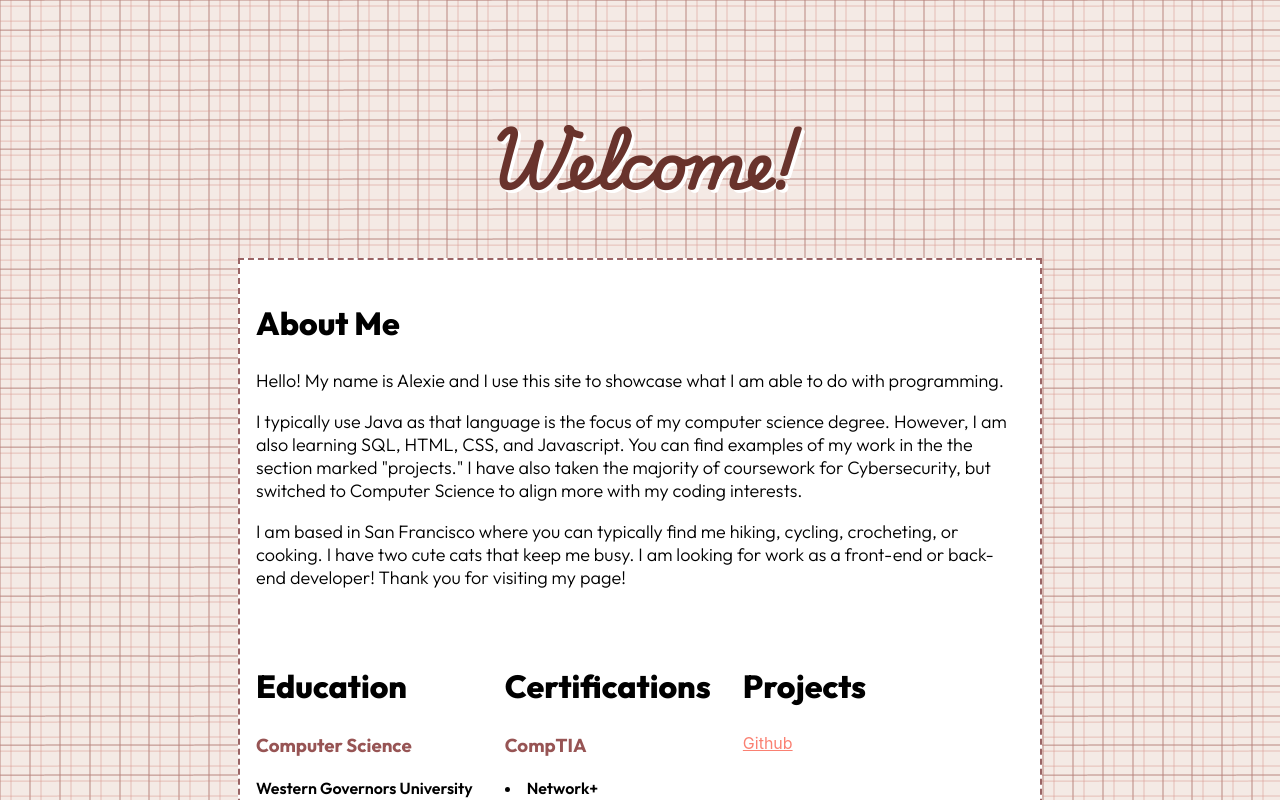
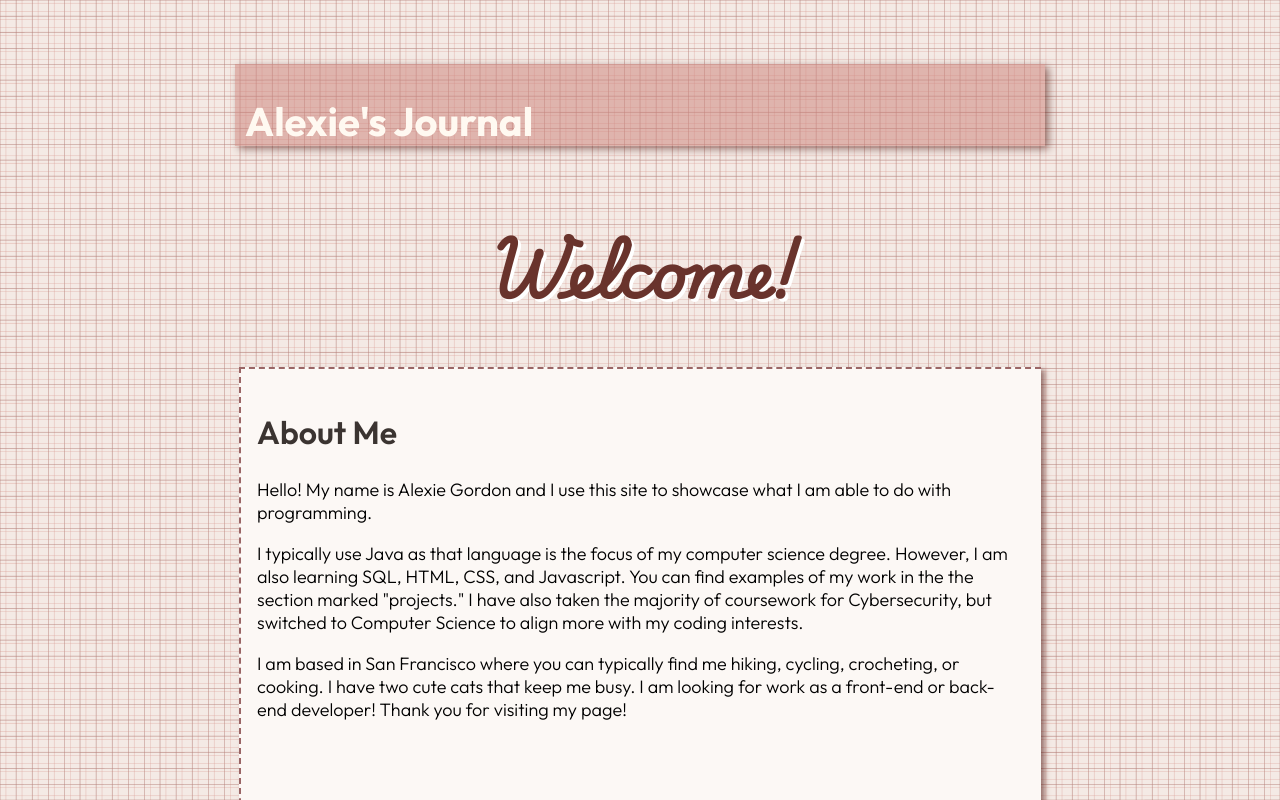
Before and after one commit to alexieg/alexieg, a React (Create React App) app: page / in a window 1280 px wide. Shown: the top 800 px of the page. Built offline with nearby package versions, Linux system fonts and the light colour scheme.

Commit message:
Configured personal webpage for github

```diff
--- a/package.json
+++ b/package.json
@@ -16,7 +16,7 @@
   },
   "scripts": {
     "predeploy": "npm run build",
-    "deploy": "gh-pages -d build",
+    "deploy": "gh-pages -b main -d build",
     "start": "react-scripts start",
     "build": "react-scripts build",
     "test": "react-scripts test",
--- a/src/App.css
+++ b/src/App.css
@@ -10,7 +10,16 @@
 
 body {
  background-image: url("/src/lines.png");
+ background-size: 80px 80px;
  margin: 5vw;
+}
+
+.header a {
+  color: rgb(208, 105, 93);
+}
+
+.header a:visited {
+  color: rgb(208, 105, 93);
 }
 
 a:visited {
@@ -23,6 +32,29 @@ a:hover {
 
 a {
   color: salmon;
+  text-decoration: none;
+  font-size: 22px;
+}
+
+.header {
+  flex: display;
+  justify-content: space-between;
+  align-items: baseline;
+  flex-wrap: wrap;
+  font-family: Outfit;
+  font-size: 20px;
+  margin: auto;
+  max-width: 800px;
+  background-color: rgba(206, 132, 125, 0.531);
+  color: rgb(255, 249, 241);
+  padding-top: 5px;
+  padding-left: 10px;
+  box-shadow: 4px 3px 8px rgba(90, 34, 28, 0.576);
+}
+
+.title {
+  max-width: 290px;
+  position: inline;
 }
 
 .main {
@@ -50,13 +82,16 @@ a {
   margin-right: auto;
   min-width: 200px;
   max-width: 800px;
-  background-color: white;
-  border: 2px dashed #9a6565;
+  background-color: rgb(252, 248, 245);
+  border-top: 2.5px dashed #9a6565;
+  border-left: 2.5px dashed #9a6565;
+  box-shadow: 4px 3px 5px rgba(90, 34, 28, 0.574);
 }
 
 .section h2 {
   font-family: Outfit;
-  font-weight: 800;
+  color: rgb(59, 52, 49);
+  font-weight: 600;
   font-size: 2rem;
 
 }
--- a/src/App.js
+++ b/src/App.js
@@ -4,6 +4,12 @@ import './App.css';
 function App() {
   return (
     <div>
+      <div className='header'>
+        <div className='title'>
+          <h1>Alexie's Journal</h1>
+        </div>
+      </div>
+
       <div className='main'>
         <h1>Welcome!</h1>
       </div>
@@ -13,7 +19,7 @@ function App() {
         <div className='about'>
           <div className='abouttext'>
             <h2>About Me</h2>
-            <p>Hello! My name is Alexie and I use this site to showcase
+            <p>Hello! My name is Alexie Gordon and I use this site to showcase
               what I am able to do with programming.
             </p>
             <p>
```
